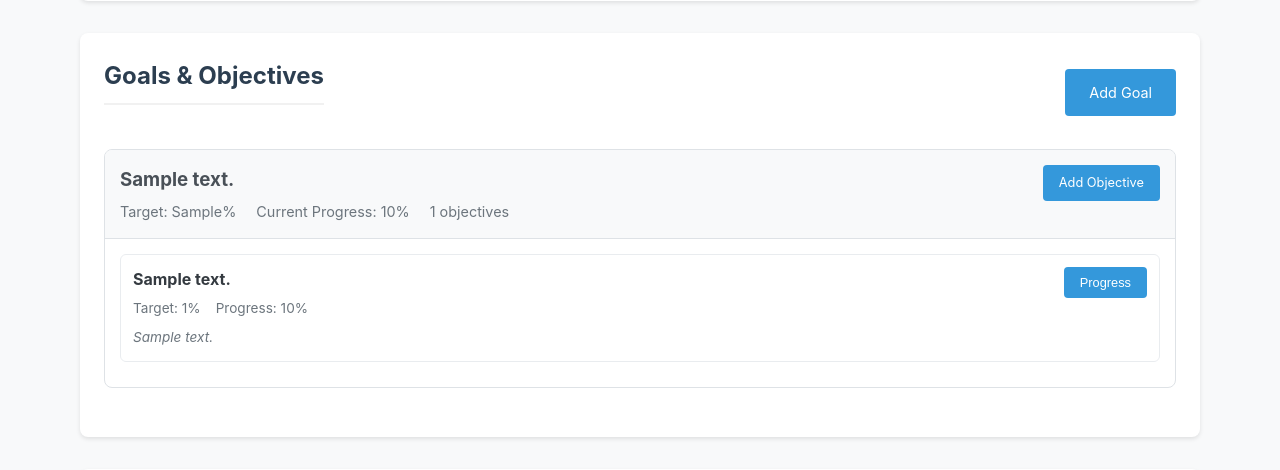
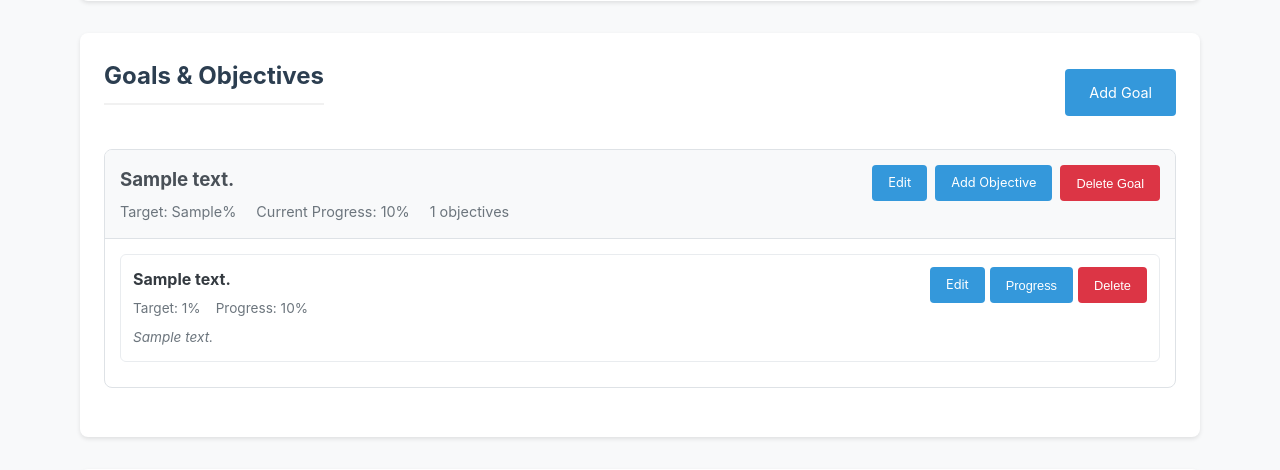
Before and after one commit to hendrism/v3-personal-db, a Flask app: template templates/student_detail.html in a window 1280 px wide. Shown: the part 442-912 px from the top of the page. Run offline with Flask 3, Linux system fonts and the light colour scheme; the template is opened without the code that fills it: most values are stand-ins (such as "Sample title", 1, 10 or a date in 2020).

Commit message:
adding edit and delete buttons for goals and objs

```diff
--- a/templates/student_detail.html
+++ b/templates/student_detail.html
@@ -60,8 +60,14 @@
                                     <span>{{ goal_data.objectives|length }} objectives</span>
                                 </div>
                             </div>
-                            <a href="{{ url_for('new_objective', goal_id=goal_data.goal.id) }}"
-                               class="btn btn-sm btn-outline">Add Objective</a>
+                            <div style="display: flex; gap: 8px;">
+                                <a href="{{ url_for('edit_goal', goal_id=goal_data.goal.id) }}"
+                                   class="btn btn-sm btn-outline">Edit</a>
+                                <a href="{{ url_for('new_objective', goal_id=goal_data.goal.id) }}"
+                                   class="btn btn-sm btn-outline">Add Objective</a>
+                                <button onclick="deleteGoal({{ goal_data.goal.id }}, '{{ goal_data.goal.description[:50] }}...')"
+                                        class="btn btn-sm btn-danger">Delete Goal</button>
+                            </div>
                         </div>
                     </div>
 
@@ -86,8 +92,12 @@
                                             {% endif %}
                                         </div>
                                         <div style="display: flex; gap: 5px;">
+                                            <a href="{{ url_for('edit_objective', objective_id=objective.id) }}"
+                                               class="btn btn-sm btn-outline">Edit</a>
                                             <button onclick="viewObjectiveProgress({{ objective.id }})"
                                                     class="btn btn-sm btn-outline">Progress</button>
+                                            <button onclick="deleteObjective({{ objective.id }}, '{{ objective.description[:30] }}...')"
+                                                    class="btn btn-sm btn-danger">Delete</button>
                                         </div>
                                     </div>
                                 </div>
@@ -244,6 +254,42 @@ function viewObjectiveProgress(objectiveId) {
             alert('Error loading progress data');
         });
 }
+
+function deleteGoal(goalId, goalDescription) {
+    const confirmed = confirm(
+        `⚠️ WARNING: This will permanently delete the goal and ALL its objectives!\n\n` +
+        `Goal: "${goalDescription}"\n\n` +
+        `Are you absolutely sure you want to continue?\n\n` +
+        `This action cannot be undone.`
+    );
+
+    if (confirmed) {
+        // Create and submit a form for POST request
+        const form = document.createElement('form');
+        form.method = 'POST';
+        form.action = `/goals/${goalId}/delete`;
+        document.body.appendChild(form);
+        form.submit();
+    }
+}
+
+function deleteObjective(objectiveId, objectiveDescription) {
+    const confirmed = confirm(
+        `⚠️ Are you sure you want to delete this objective?\n\n` +
+        `Objective: "${objectiveDescription}"\n\n` +
+        `This will also delete all trial data for this objective.\n` +
+        `This action cannot be undone.`
+    );
+
+    if (confirmed) {
+        // Create and submit a form for POST request
+        const form = document.createElement('form');
+        form.method = 'POST';
+        form.action = `/objectives/${objectiveId}/delete`;
+        document.body.appendChild(form);
+        form.submit();
+    }
+}
 </script>
 
 <style>
@@ -269,6 +315,18 @@ function viewObjectiveProgress(objectiveId) {
     background-color: #dc3545;
 }
 
+.btn-danger {
+    background-color: #dc3545;
+    border-color: #dc3545;
+    color: white;
+}
+
+.btn-danger:hover {
+    background-color: #c82333;
+    border-color: #bd2130;
+    color: white;
+}
+
 .goal-section {
     transition: box-shadow 0.2s;
 }
```
